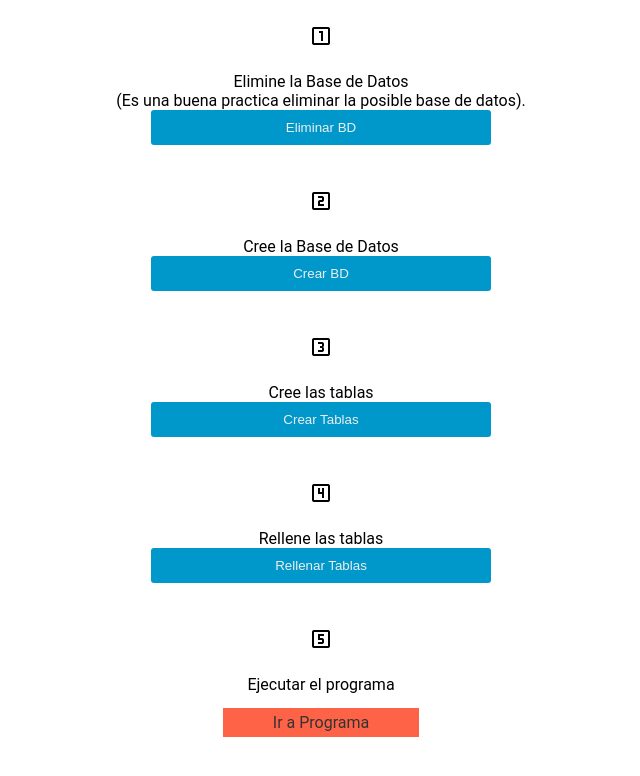
After one commit to nekonapster/tienda, a PHP site: page /index2.php in a window 1280 px wide. The commit adds this page. Shown: the top 776 px of the page, without its empty margins (319-959 px from the left). Run offline with PHP 8.4, Linux system fonts and the light colour scheme.

```diff
--- /dev/null
+++ b/assets/css/style.css
@@ -0,0 +1,64 @@
+body{
+    margin: 0;
+    padding: 0;
+    box-sizing: border-box;
+    font-family: Roboto, sans-serif;
+    text-align: center;
+}
+
+
+input[type="text"], input[type="password"]{
+outline: none;
+padding: 20px;
+display: block;
+width: 300px;
+border-radius: 3px;
+border: 1px solid #eee;
+margin: 20px auto;
+}
+
+input[type="submit"]{
+    padding:10px;
+    color: #eee;
+    background:#0098cb;
+    width: 340px;
+    margin: 20px auto;
+    margin-top: 0;
+    border: 0;
+    border-radius: 3px;
+    cursor: pointer;
+
+}
+
+input[type="submit"]:hover{
+background-color: #00b8eb;
+}
+
+header{
+    border-bottom: 2px solid #eee;
+    padding: 20px 0;
+    margin-bottom: 10px;
+    width: 100%;
+    text-align: center;
+}
+
+header a{
+    text-decoration: none;
+    color: #333;
+}
+
+.asterix{
+    color: red;
+    font-style: italic;
+    font-size: 10px;
+    margin-right: 250px;
+}
+
+.btnPrograma{
+    text-decoration: none;
+    padding: 5px 50px;
+    color: #333;
+    background-color: tomato;
+
+
+}
--- /dev/null
+++ b/index2.php
@@ -0,0 +1,68 @@
+<!DOCTYPE html>
+<html lang="es">
+
+<head>
+    <meta charset="UTF-8">
+    <meta http-equiv="X-UA-Compatible" content="IE=edge">
+    <meta name="viewport" content="width=device-width, initial-scale=1.0">
+    <!-- import css -->
+    <link rel="stylesheet" type="text/css" href="./assets/css/style.css" />
+    <!-- import google icons -->
+    <link rel="stylesheet" href="https://fonts.googleapis.com/css2?family=Material+Symbols+Outlined:opsz,wght,FILL,GRAD@48,400,0,0" />
+    <title>Admin base de datos</title>
+</head>
+
+<body>
+    <form action="eliminarBD.php" method="POST">
+        <p class="material-symbols-outlined">
+            looks_one
+        </p>
+        </br>
+        <label for="eliminarBD">Elimine la Base de Datos</label>
+        <br>
+        <label for="eliminarBD">(Es una buena practica eliminar la posible base de datos).</label>
+        <br>
+        <input type="submit" value="Eliminar BD">
+    </form>
+    <form action="crearBD.php" method="POST">
+        <p class="material-symbols-outlined">
+            looks_two
+        </p>
+        </br>
+        <label for="nombreBD">Cree la Base de Datos</label>
+        </div>
+        <br>
+        <input type="submit" value="Crear BD">
+    </form>
+    <form action="crearTablas.php" method="POST">
+        <p class="material-symbols-outlined">
+            looks_3
+        </p>
+        </br>
+        <label for="crearTbl">Cree las tablas</label>
+        <br>
+        <input type="submit" name="crearTbl" value="Crear Tablas">
+    </form>
+    <form action="rellenarTablas.php" method="POST">
+        <p class="material-symbols-outlined">
+            looks_4
+        </p>
+        </br>
+        <label for="crearTbl">Rellene las tablas</label>
+        <br>
+        <input type="submit" name="rellenarTbl" value="Rellenar Tablas">
+    </form>
+
+    <p class="material-symbols-outlined">
+        looks_5
+    </p>
+    </br>
+    <label>Ejecutar el programa</label>
+    </br>
+    </br>
+    <a href='programa.php' class="btnPrograma">Ir a Programa</a>
+
+
+</body>
+
+</html>
```
Also changed, not shown: conexion.class.php (added, +22 -0 lines), crearBD.php (added, +32 -0 lines), crearTablas.php (added, +82 -0 lines), eliminarBD.php (added, +32 -0 lines), programa.php (renamed from index.php, +18 -9 lines), rellenarTablas.php (added, +52 -0 lines).
